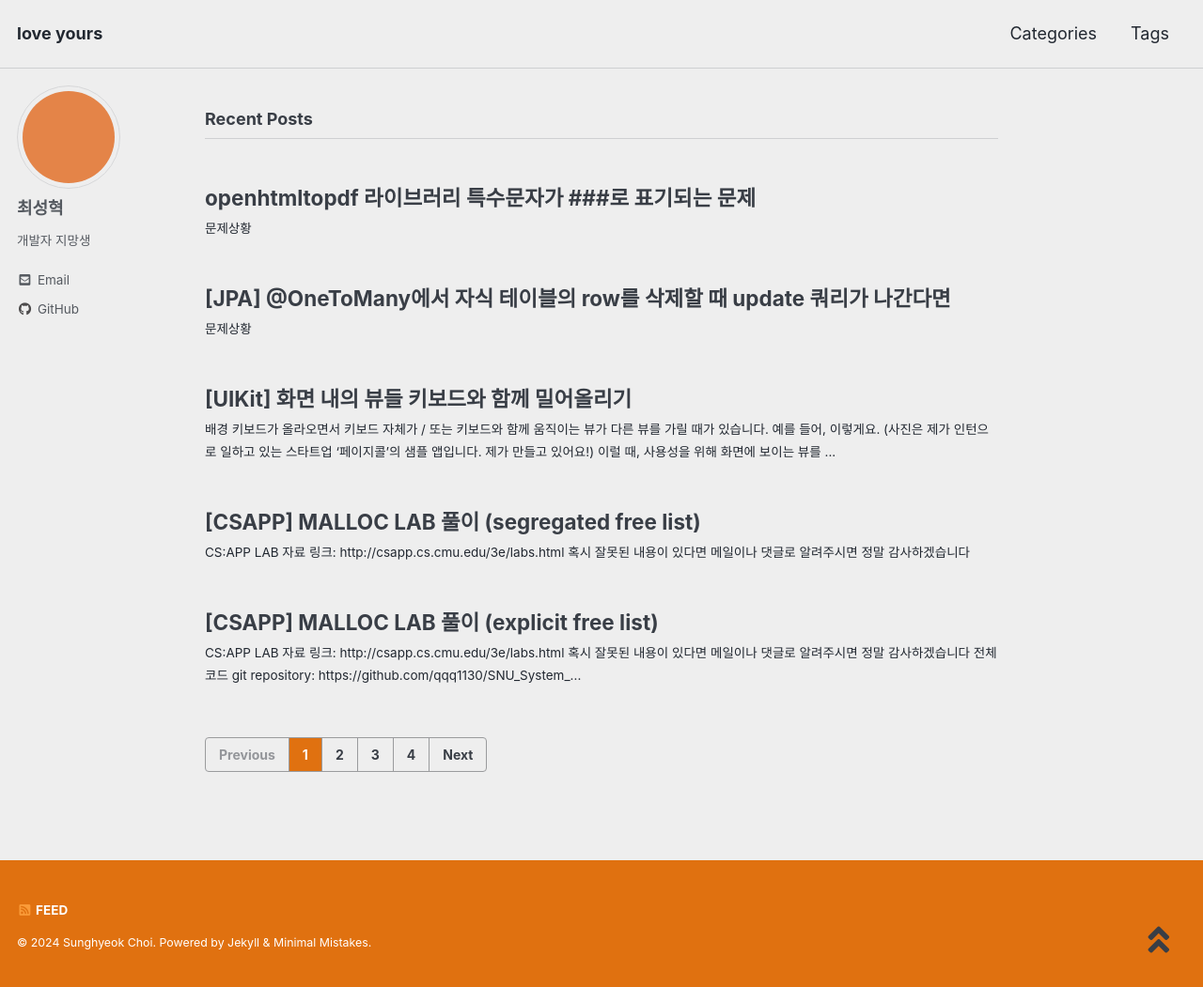
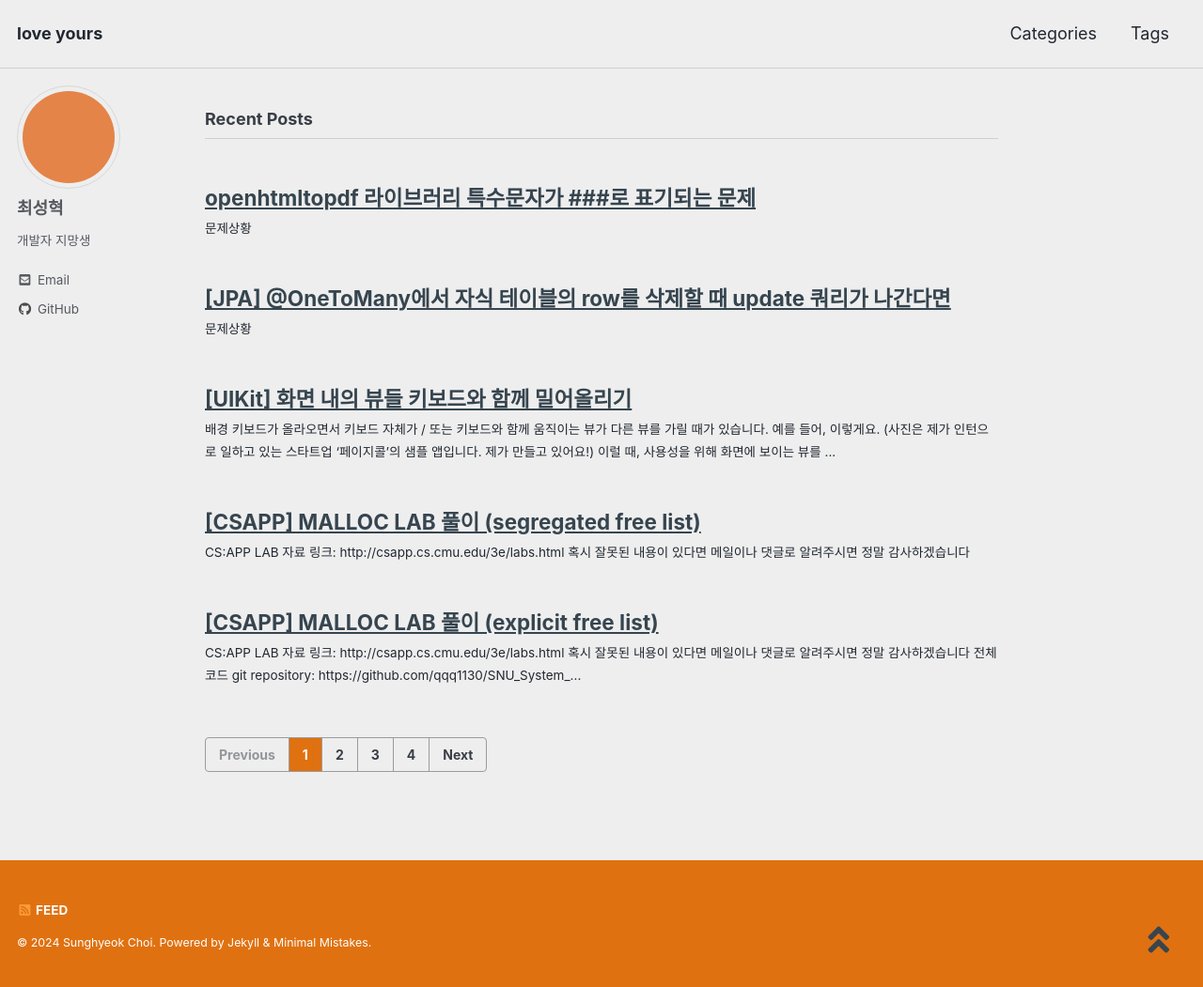
Before and after one commit to shyeokchoi/shyeokchoi.github.io, a Jekyll site: the page built from index.html, in a window 1280 px wide and 1051 px high. Shown: the whole window at 94% size. Built offline with Jekyll 4.4.1, drawn with Linux system fonts in a browser that asks for light colours; cached includes are drawn as plain includes; the list of posts is cut into pages by our own code.

Commit message:
change link color

```diff
--- a/_sass/minimal-mistakes/_base.scss
+++ b/_sass/minimal-mistakes/_base.scss
@@ -126,7 +126,6 @@ blockquote {
 /* links */
 
 a {
-  text-decoration: none;
   &:focus {
     @extend %tab-focus;
   }
--- a/_sass/minimal-mistakes/skins/_air.scss
+++ b/_sass/minimal-mistakes/skins/_air.scss
@@ -9,7 +9,7 @@ $muted-text-color: #393e46 !default;
 $primary-color: #e07110 !default; // default: #0092ca
 $border-color: mix(#fff, #393e46, 75%) !default;
 $footer-background-color: $primary-color !default;
-$link-color: #393e46 !default;
+$link-color: #36454F !default;
 $masthead-link-color: $text-color !default;
 $masthead-link-color-hover: $text-color !default;
 $navicon-link-color-hover: mix(#fff, $text-color, 80%) !default;
```
